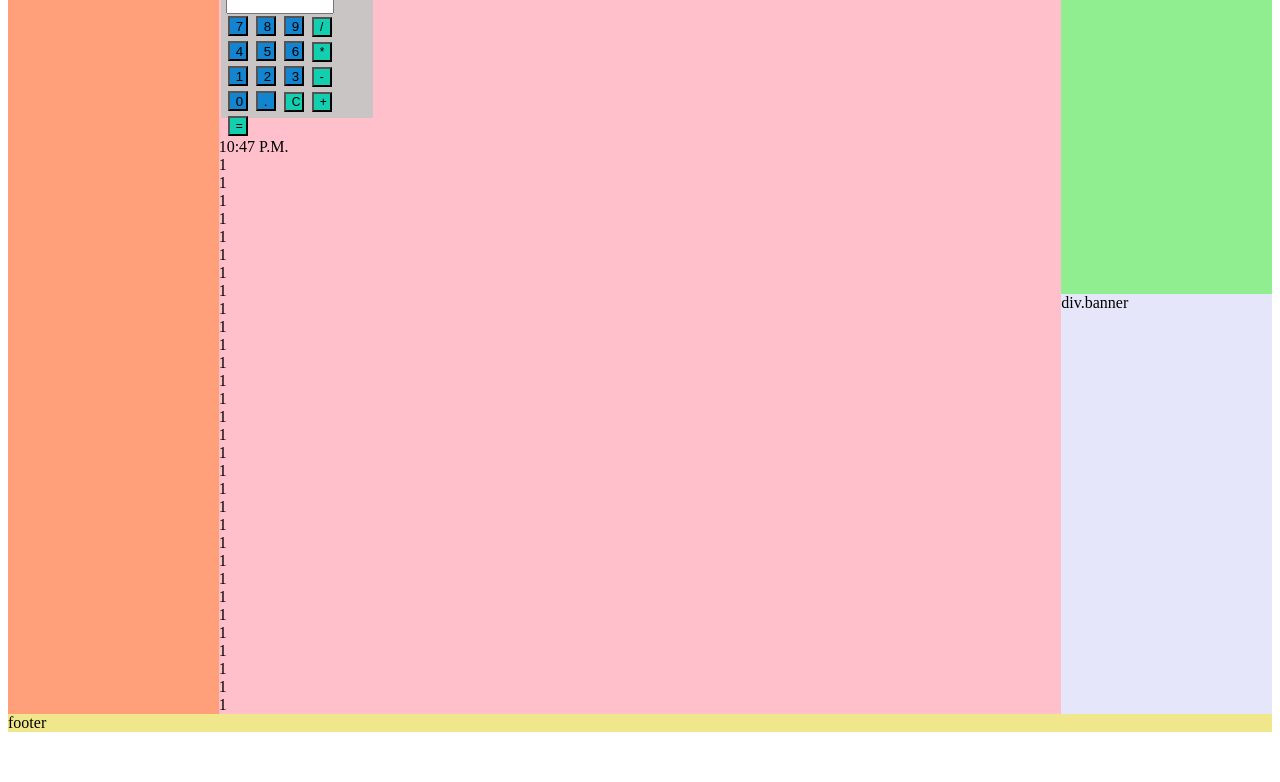
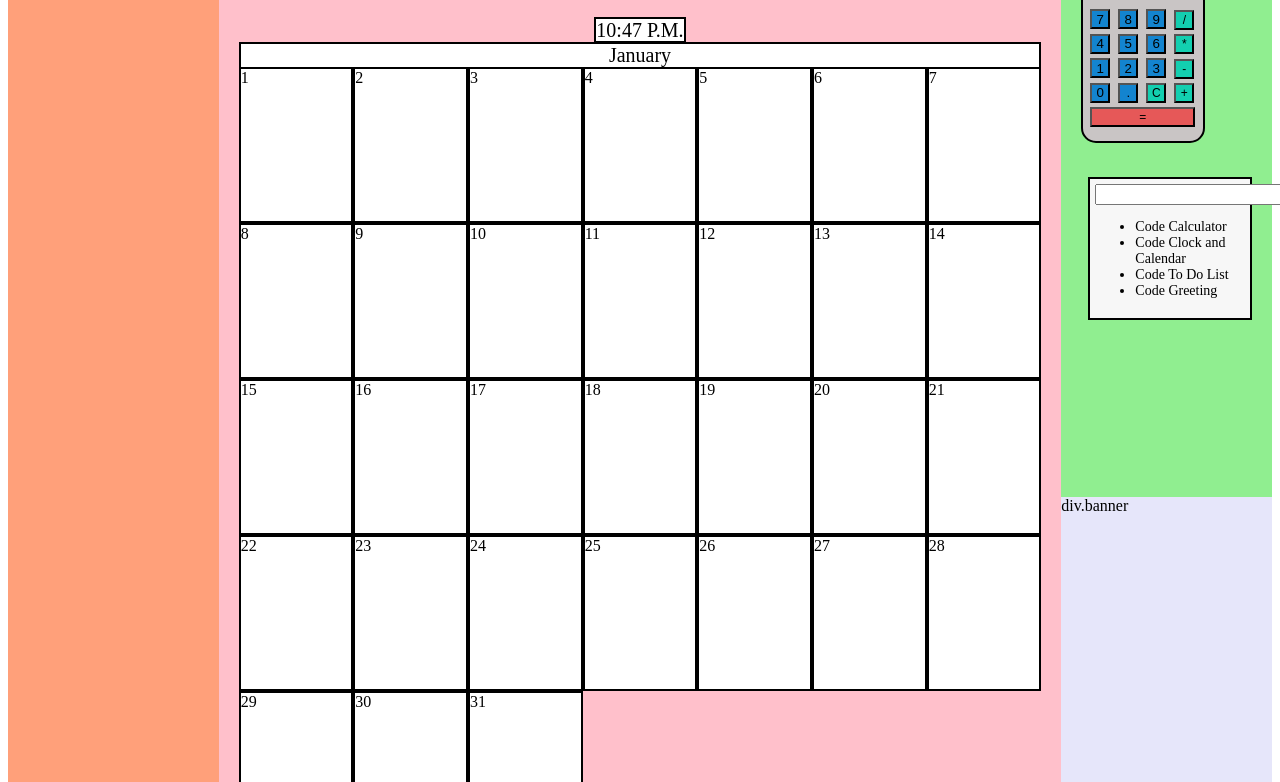
Before and after one commit to Elwood288/LCA_web101_John_Cherry, a plain HTML site: page my_portfolio/src/dashboard.html in a window 1280 px wide. Shown: the part 152-934 px from the top of the page. Before the commit the page ends 892 px from the top, so only its background shows below. Drawn offline with Linux system fonts and the light colour scheme.

Commit message:
added to do list and greeting to dashboard

```diff
--- a/my_portfolio/src/dasboard-style.css
+++ b/my_portfolio/src/dasboard-style.css
@@ -35,25 +35,44 @@ header {
       "footer";
   }
 
+/* Greeting Start */
+
+#greeting{
+    font-size: 20px;
+    font-family: 'Times New Roman', Times, serif;
+    text-align: center;
+}
+
+/* Greeting End */
+
+/* Calculator Start */
   #calculator{
       background-color: rgb(201, 197, 197);
-      height: 120px;
-      width: 142px;
+      height: 160px;
+      width: 110px;
       margin: 2px;
       padding: 5px;
+      border-color: black;
+      border-width: 2px;
+      border-style: solid;
+      border-radius: 15px;
+      margin-left: 20px;
   }
 #displayBox{
 width: 100px;
+margin-left: 3px;
 
 }
 
 #calculatorButtons{
     height: 120px;
     width:120px;
+    margin-top: 10px;
 
 
 }
 .digitButton{
+    padding: 0px;
     background-color: rgb(19, 132, 207);
     height: 20px;
     width: 20px;
@@ -63,6 +82,7 @@ width: 100px;
   }
 
   .functionButton{
+    padding: 0px;
     background-color: rgb(19, 207, 176);
     height: 20px;
     width: 20px;
@@ -71,16 +91,93 @@ width: 100px;
     margin: 2px;
   }
 
+#equals{
+    background-color: rgb(230, 88, 88);
+    width: 105px;
+}
+
+/* Calculator End */
+
+/* Clock and Calendar Start */
+
+#clockAndCalendarTitle{
+    text-align: center;
+
+}
+
   #clockAndCalendar{
       margin-top: 20px;
       display: grid;
+      padding: 20px;
+
   }
 
-  #calendar{
+  #clockContainer{
+    text-align: center;
+  }
+
+  #clock{
+    background-color:white;
+    text-align: center;
+    font-size: 20px;
+    font-family: 'Times New Roman', Times, serif;
+    border-color: black;
+    border-width: 2px;
+    border-style: solid;
+
+  }
+  #calendarMonth{
+      background-color:white;
+      text-align: center;
+      font-size: 20px;
+      font-family: 'Times New Roman', Times, serif;
+      border-color: black;
+      border-width: 2px;
+      border-style: solid;
+      border-bottom: none;
+
+  }
+  #calendarDays{
+
+    display: grid;
     grid-template-columns: repeat(7, 1fr);
-    grid-template-rows: repeat(5, 1fr);
-    grid-template-areas: "calendarDay";
+    min-height: calc(100vh - 20px);
+    /* grid-template-rows: repeat(5, 1fr);
+    grid-template-areas: "calendarDay"; */
+
   }
+
+  .calendarDay{
+    background-color:white;
+    border-color: black;
+    border-width: 2px;
+    border-style: solid;
+  }
+
+  /* Clock and Calendar End */
+
+  /* To Do List Start */
+
+#toDoListContainer{
+    margin-top: 50px;
+    border-color: black;
+    border-width: 2px;
+    border-style: solid;
+    width: 150px;
+    background-color: rgb(247, 247, 247);
+    padding: 5px;
+
+}
+
+#newToDo{
+padding-left: 5px;
+padding-right: 5px;
+}
+
+#toDoList{
+    font-size: 14px;
+    text-align: left;
+}
 
   @media (min-width: 500px) {
     .container {
--- a/my_portfolio/src/dashboard.html
+++ b/my_portfolio/src/dashboard.html
@@ -9,7 +9,9 @@
 </head>
 <body>
     <div class="container">
-        <header>header</header>
+        <header>
+            <p id="greeting">Hello <span id="userName">(User Name)</span>! Welcome to my dashboard!</p>
+        </header>
         <nav>
           <ul>
             <li><a href="#">nav 1</a></li>
@@ -18,8 +20,52 @@
           </ul>
         </nav>
         <main>
-          <h1>Main Title</h1>
-          <p>Main content</p>
+          <h1 id="clockAndCalendarTitle">Calendar and Clock</h1>
+
+
+        <div id="clockAndCalendar">
+            <div id="clockContainer"><span id="clock">
+                10:47 P.M.
+            </span>
+            </div>
+                <div id="calendarMonth">January</div>
+                <div id="calendarDays">
+                    <div class="calendarDay">1</div>
+                    <div class="calendarDay">2</div>
+                    <div class="calendarDay">3</div>
+                    <div class="calendarDay">4</div>
+                    <div class="calendarDay">5</div>
+                    <div class="calendarDay">6</div>
+                    <div class="calendarDay">7</div>
+                    <div class="calendarDay">8</div>
+                    <div class="calendarDay">9</div>
+                    <div class="calendarDay">10</div>
+                    <div class="calendarDay">11</div>
+                    <div class="calendarDay">12</div>
+                    <div class="calendarDay">13</div>
+                    <div class="calendarDay">14</div>
+                    <div class="calendarDay">15</div>
+                    <div class="calendarDay">16</div>
+                    <div class="calendarDay">17</div>
+                    <div class="calendarDay">18</div>
+                    <div class="calendarDay">19</div>
+                    <div class="calendarDay">20</div>
+                    <div class="calendarDay">21</div>
+                    <div class="calendarDay">22</div>
+                    <div class="calendarDay">23</div>
+                    <div class="calendarDay">24</div>
+                    <div class="calendarDay">25</div>
+                    <div class="calendarDay">26</div>
+                    <div class="calendarDay">27</div>
+                    <div class="calendarDay">28</div>
+                    <div class="calendarDay">29</div>
+                    <div class="calendarDay">30</div>
+                    <div class="calendarDay">31</div>
+            </div>
+        </div>
+        </main>
+        <aside>
+            <p>Calculator and To Do List</p>
 
                 <div id="calculator">
                         <input type="text" id="displayBox">
@@ -43,49 +89,21 @@
                             <button class="functionButton" id="equals">=</button>
                         </div>
 
+                <div id="toDoListContainer">
+                        <input type="text" id="newToDo">
+                        <ul id="toDoList">
+                            <li id="toDo">Code Calculator</li>
+                            <li id="toDo">Code Clock and Calendar</li>
+                            <li id="toDo">Code To Do List</li>
+                            <li id="toDo">Code Greeting</li>
+
+                        </ul>
+
+
+                </div>
                     </div>
 
-        <div id="clockAndCalendar">
-            <div id="clock">
-                10:47 P.M.
-            </div>
-
-            <div id="calendar">
-                <div class="calendarDay">1</div>
-                <div class="calendarDay">1</div>
-                <div class="calendarDay">1</div>
-                <div class="calendarDay">1</div>
-                <div class="calendarDay">1</div>
-                <div class="calendarDay">1</div>
-                <div class="calendarDay">1</div>
-                <div class="calendarDay">1</div>
-                <div class="calendarDay">1</div>
-                <div class="calendarDay">1</div>
-                <div class="calendarDay">1</div>
-                <div class="calendarDay">1</div>
-                <div class="calendarDay">1</div>
-                <div class="calendarDay">1</div>
-                <div class="calendarDay">1</div>
-                <div class="calendarDay">1</div>
-                <div class="calendarDay">1</div>
-                <div class="calendarDay">1</div>
-                <div class="calendarDay">1</div>
-                <div class="calendarDay">1</div>
-                <div class="calendarDay">1</div>
-                <div class="calendarDay">1</div>
-                <div class="calendarDay">1</div>
-                <div class="calendarDay">1</div>
-                <div class="calendarDay">1</div>
-                <div class="calendarDay">1</div>
-                <div class="calendarDay">1</div>
-                <div class="calendarDay">1</div>
-                <div class="calendarDay">1</div>
-                <div class="calendarDay">1</div>
-                <div class="calendarDay">1</div>
-            </div>
-        </div>
-        </main>
-        <aside>aside</aside>
+        </aside>
         <div class="banner">div.banner</div>
         <footer>footer</footer>
       </div>
```
Lines whose indentation alone changed are shown as unchanged.
